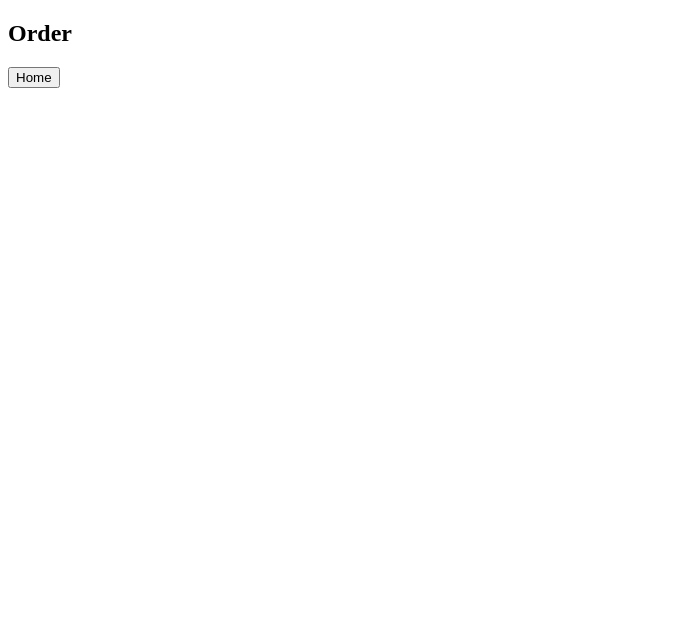
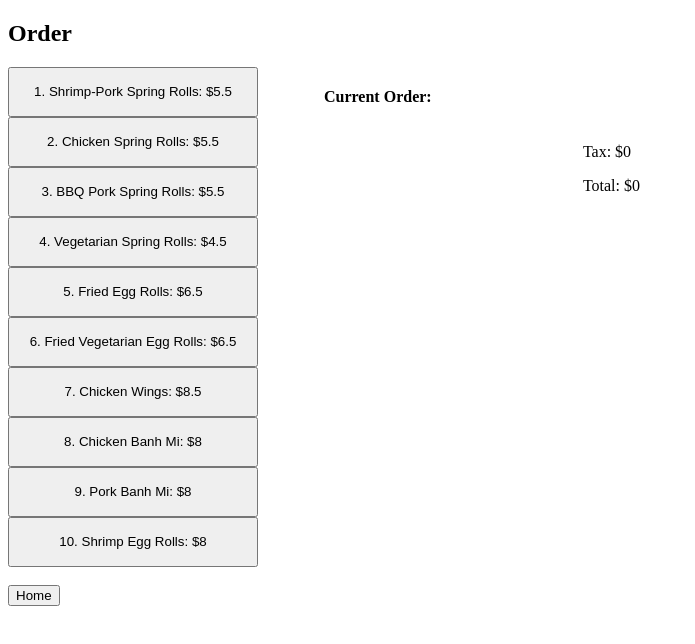
Before and after one commit to nathaniel-nguyen/pos, an Angular app in the folder system/: page /order in a window 1280 px wide. Shown: the top 644 px of the page, without its empty margins (0-695 px from the left). Built offline with nearby package versions, Linux system fonts and the light colour scheme.

Commit message:
The Order component has buttons that can increase and decrease the quantity of a selected item. Tax and total are calculated as well.

```diff
--- a/system/src/app/app.module.ts
+++ b/system/src/app/app.module.ts
@@ -5,6 +5,8 @@ import { AppRoutingModule } from './app-routing.module';
 import { AppComponent } from './app.component';
 import { HomeComponent } from './home/home.component';
 import { OrderComponent } from './order/order.component';
+
+import { ReactiveFormsModule } from '@angular/forms';
 
 @NgModule({
   declarations: [
@@ -14,7 +16,8 @@ import { OrderComponent } from './order/order.component';
   ],
   imports: [
     BrowserModule,
-    AppRoutingModule
+    AppRoutingModule,
+    ReactiveFormsModule,
   ],
   providers: [],
   bootstrap: [AppComponent]
--- a/system/src/app/order.service.ts
+++ b/system/src/app/order.service.ts
@@ -4,6 +4,74 @@ import { Injectable } from '@angular/core';
   providedIn: 'root'
 })
 export class OrderService {
+  menuItems = [
+    { id: 1, name: "Shrimp-Pork Spring Rolls", price: 5.50 },
+    { id: 2, name: "Chicken Spring Rolls", price: 5.50 },
+    { id: 3, name: "BBQ Pork Spring Rolls", price: 5.50 },
+    { id: 4, name: "Vegetarian Spring Rolls", price: 4.50 },
+    { id: 5, name: "Fried Egg Rolls", price: 6.50 },
+    { id: 6, name: "Fried Vegetarian Egg Rolls", price: 6.50 },
+    { id: 7, name: "Chicken Wings", price: 8.50 },
+    { id: 8, name: "Chicken Banh Mi", price: 8.00 },
+    { id: 9, name: "Pork Banh Mi", price: 8.00 },
+    { id: 10, name: "Shrimp Egg Rolls", price: 8.00 },
+  ];
+
+  order: { items: MenuItem[], transaction: number, total: number, tax: number } = { items: [], transaction: 1, total: 0, tax: 0 };
 
   constructor() { }
+
+  getTotal(): number {
+    return Math.round(this.getOrder().total * 1.07 * 100)/100;
+  }
+
+  getTax(): number {
+    return Math.round(this.getOrder().total * 0.07 * 100)/100;
+  }
+
+  getMenuItems() {
+    return this.menuItems;
+  }
+
+  getOrder() {
+    this.order.items.sort((a, b) => {
+      if (a.id > b.id) {
+        return 1;
+      }
+      if (a.id < b.id) {
+        return -1;
+      }
+      return 0;
+    });
+    return this.order;
+  }
+
+  newOrder(): void {
+    this.order = { items: [], transaction: this.order.transaction + 1, total: 0, tax: 0 };
+  }
+
+  getItem(id: number): MenuItem {
+    return this.menuItems[id - 1];
+  }
+
+  addItemToOrder(id: number): void {
+    this.order.items.push(this.getItem(id));
+    this.order.tax += Math.round(this.getItem(id).price * 0.07 * 100)/100
+    this.order.total += this.getItem(id).price;
+  }
+
+  removeItemFromOrder(id: number): void {
+    if (this.order.items.indexOf(this.getItem(id)) !== -1) {
+      this.order.items.splice(this.order.items.lastIndexOf(this.getItem(id)), 1);
+      this.order.tax -= Math.round(this.getItem(id).price * 0.07 * 100) / 100;
+      this.order.total -= this.getItem(id).price;
+    }
+  }
+
 }
+
+export interface MenuItem {
+  id: number,
+  name: string,
+  price: number,
+}
--- a/system/src/app/order/order.component.css
+++ b/system/src/app/order/order.component.css
@@ -0,0 +1,24 @@
+.column {
+    float: left;
+    width: 25%;
+  }
+
+  .row:after {
+    content: "";
+    display: table;
+  }
+
+.increaseQuantity {
+    width: 250px;
+    height: 50px;
+}
+
+.decreaseQuantity {
+    width: 250px;
+    height: 50px;
+}
+
+.tt {
+    float: right;
+
+}
--- a/system/src/app/order/order.component.html
+++ b/system/src/app/order/order.component.html
@@ -1,3 +1,21 @@
 <h2>Order</h2>
 
-<a routerLink=""><button>Home</button></a>
+<div class="row">
+    <div class="column">
+        <div *ngFor="let item of menuItems">
+            <button class="increaseQuantity" (click)="increaseQuantity(item.id)">{{item.id}}. {{item.name}}: ${{item.price}}</button>
+        </div>
+        <br>
+        <a routerLink=""><button>Home</button></a>
+    </div>
+    <div class="column">
+        <h4>Current Order: </h4>
+            <div *ngFor="let item of order.items">
+                <button class="decreaseQuantity" (click)="decreaseQuantity(item.id)">{{item.id}}. {{item.name}}: ${{item.price}}</button>
+            </div>
+        <div class="tt">
+            <p>Tax: ${{tax}}</p>
+            <p>Total: ${{total}}</p>
+        </div>
+    </div>
+  </div>
--- a/system/src/app/order/order.component.ts
+++ b/system/src/app/order/order.component.ts
@@ -7,7 +7,24 @@ import { OrderService } from '../order.service';
   styleUrls: ['./order.component.css']
 })
 export class OrderComponent {
+  menuItems = this.orderService.getMenuItems();
+  order = this.orderService.getOrder();
+  total = this.orderService.getTotal();
+  tax = this.orderService.getTax();
+
   constructor(
-    private orderService: OrderService
-  ) {}
+    private orderService: OrderService,
+  ) { }
+
+  increaseQuantity(id: number): void {
+    this.orderService.addItemToOrder(id);
+    this.total = this.orderService.getTotal();
+    this.tax = this.orderService.getTax();
+  }
+
+  decreaseQuantity(id: number): void {
+    this.orderService.removeItemFromOrder(id);
+    this.total = this.orderService.getTotal();
+    this.tax = this.orderService.getTax();
+  }
 }
```
Also changed, not shown: system/src/styles.css (line endings or trailing spaces).
